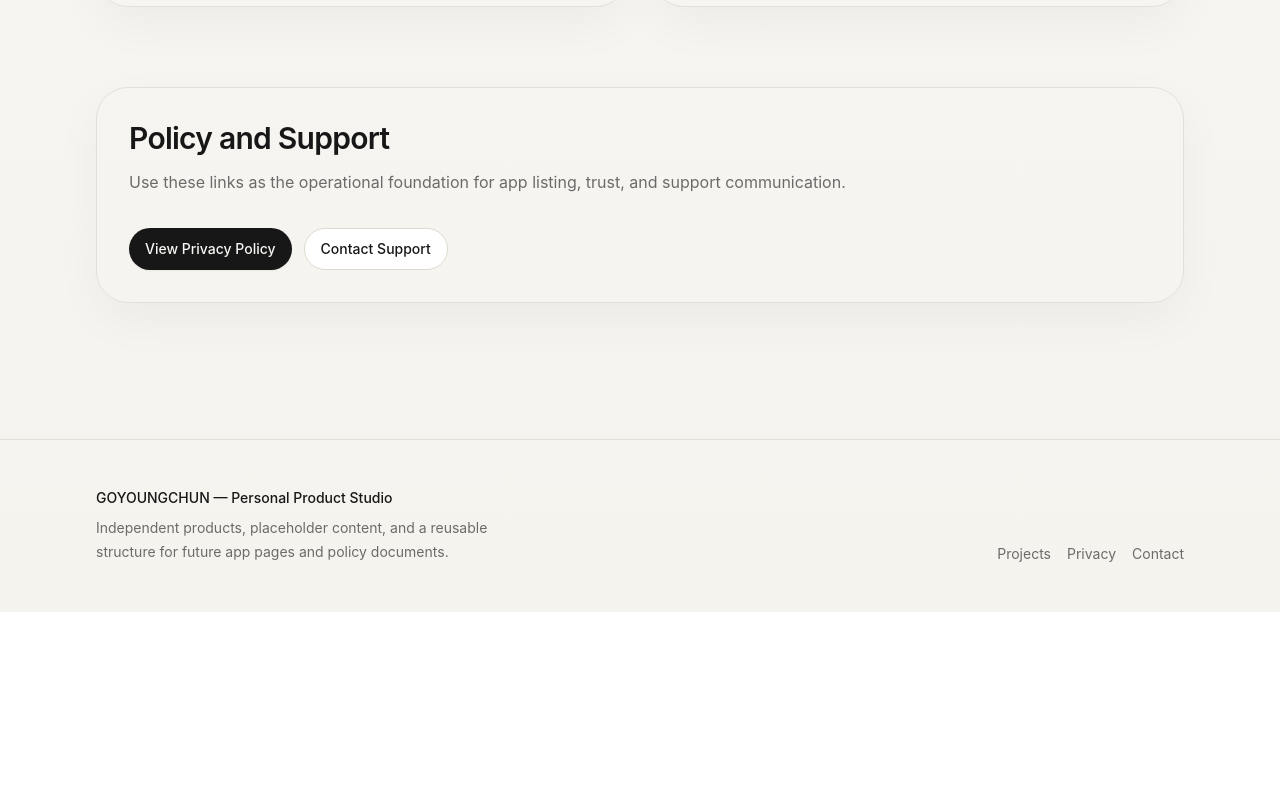
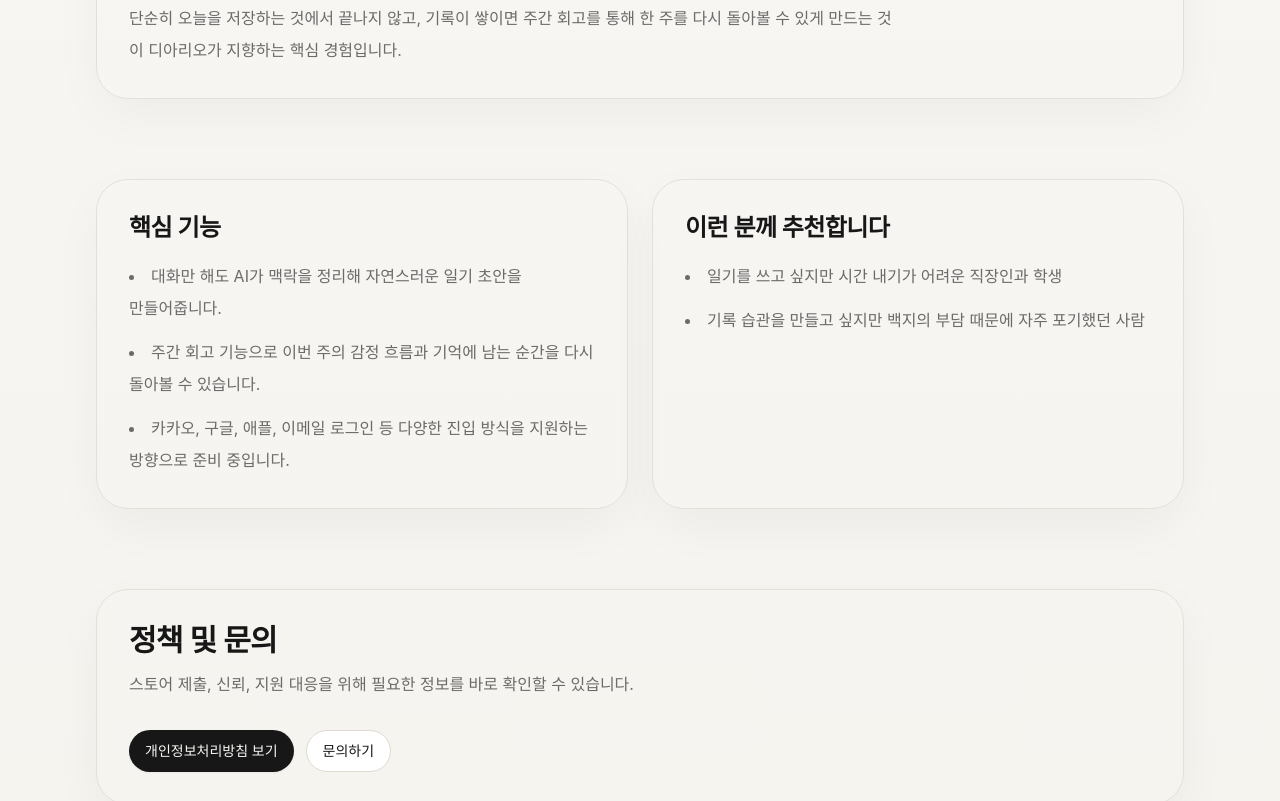
Before and after one commit to goyoungchun/goyoungchun, a Next.js app: page /projects/diario in a window 1280 px wide. Shown: the part 1220-2021 px from the top of the page. Before the commit the page ends 1832 px from the top, so only its background shows below. Built offline with nearby package versions, Linux system fonts and the light colour scheme.

Commit message:
Polish Diario-focused landing and project detail copy

```diff
--- a/app/about/page.tsx
+++ b/app/about/page.tsx
@@ -7,7 +7,7 @@ export default function AboutPage() {
   return (
     <main>
       <PageHero eyebrow="About" title="뭐든 해보며, 아이디어를 현실로 만드는 사람" description="생활 속에서 바로 쓰일 수 있는 앱을 만들고, 기술이 고도화되는 시대에 생기는 공백을 제품으로 메워갑니다." />
-      <section className="pb-8"><Container><SectionHeading title="What this studio is building" description="생활 밀착형 디지털 제품을 만들며, 사용자 경험과 보안, 신뢰를 가장 중요한 기준으로 삼습니다." /><div className="max-w-prose space-y-4 text-base leading-7 text-muted"><p>이 스튜디오는 일상 속에서 떠오르는 아이디어를 실제로 구현하고, 그 결과물이 사람들의 생활 안에서 자연스럽게 쓰이도록 만드는 것을 목표로 합니다.</p><p>기술이 빠르게 발전하는 시대일수록 오히려 채워지지 않은 공백이 생긴다고 생각합니다. 저는 그 공백을 발견하고, 작지만 실제로 쓸 수 있는 제품으로 연결하는 작업에 집중합니다.</p><p>제품을 만들 때는 사용자 경험을 가장 먼저 생각하고, 그 위에 보안과 높은 신뢰도를 단단하게 쌓는 방식을 지향합니다.</p></div></Container></section>
+      <section className="pb-8"><Container><SectionHeading title="What this studio is building" description="생활 밀착형 디지털 제품을 만들며, 사용자 경험과 보안, 신뢰를 가장 중요한 기준으로 삼습니다." /><div className="max-w-prose space-y-4 text-base leading-7 text-muted"><p>이 스튜디오는 일상 속에서 떠오르는 아이디어를 실제 제품으로 구현하고, 그 결과물이 사람들의 생활 안에서 자연스럽게 쓰이도록 만드는 것을 목표로 합니다.</p><p>기술이 빠르게 발전할수록 오히려 불편한 공백도 함께 생긴다고 생각합니다. 저는 그 공백을 발견하고, 작지만 실제로 쓸 수 있는 앱으로 연결하는 작업에 집중합니다.</p><p>지금은 디아리오를 중심으로, 기록을 더 쉽게 시작하게 만들고 쌓인 기록을 다시 돌아보게 만드는 경험을 다듬고 있습니다.</p><p>제품을 만들 때는 사용자 경험을 가장 먼저 생각하고, 그 위에 보안과 높은 신뢰도를 단단하게 쌓는 방식을 지향합니다.</p></div></Container></section>
       <SiteFooter />
     </main>
   )
--- a/app/page.tsx
+++ b/app/page.tsx
@@ -17,10 +17,10 @@ export default function HomePage() {
         eyebrow="Personal Product Studio"
         title={siteConfig.heroTitle}
         description={siteConfig.heroSubtitle}
-        actions={<><ButtonLink href="/projects">View Projects</ButtonLink><ButtonLink href="/contact" variant="secondary">Contact</ButtonLink></>}
+        actions={<><ButtonLink href="/projects/diario">디아리오 보기</ButtonLink><ButtonLink href="/privacy/diario" variant="secondary">개인정보처리방침</ButtonLink></>}
       />
-      <section className="pb-10 md:pb-14"><Container><SectionHeading title="Featured Projects" description="A small set of example products used to shape the studio structure and future expansion model." /><ProjectGrid projects={featuredProjects} /></Container></section>
-      <section className="py-10 md:py-14"><Container><div className="rounded-[2rem] border border-border/80 bg-white/80 p-6 shadow-[0_18px_50px_rgba(15,23,42,0.04)] md:p-8"><SectionHeading title="Studio Overview" description="This site is designed to present independently built apps in a calm, credible, and reusable format." /><div className="grid gap-6 md:grid-cols-2"><LinkCard href="/about" title="About the Studio" description="Learn how the site frames independent digital products with a clean product-first structure." /><LinkCard href="/privacy" title="Privacy Policies" description="Browse product-specific privacy documents that can be linked directly from app listings." /></div></div></Container></section>
+      <section className="pb-10 md:pb-14"><Container><SectionHeading title="현재 집중하고 있는 프로젝트" description="지금은 디아리오를 중심으로, 기록의 허들을 낮추고 회고의 가치를 높이는 경험을 만드는 데 집중하고 있습니다." /><ProjectGrid projects={featuredProjects} /></Container></section>
+      <section className="py-10 md:py-14"><Container><div className="rounded-[2rem] border border-border/80 bg-white/80 p-6 shadow-[0_18px_50px_rgba(15,23,42,0.04)] md:p-8"><SectionHeading title="이 스튜디오가 만드는 것" description="생활 속에서 바로 쓸 수 있고, 실제로 도움이 되는 디지털 제품을 만듭니다." /><div className="grid gap-6 md:grid-cols-2"><LinkCard href="/about" title="만드는 방향" description="사용자 경험, 보안, 신뢰를 중심으로 어떤 제품을 만들고 있는지 소개합니다." /><LinkCard href="/privacy/diario" title="디아리오 정책 보기" description="디아리오 : AI 일기의 개인정보처리방침과 운영 관련 정보를 확인할 수 있습니다." /></div></div></Container></section>
       <SiteFooter />
     </main>
   )
--- a/app/projects/[slug]/page.tsx
+++ b/app/projects/[slug]/page.tsx
@@ -23,9 +23,9 @@ export default async function ProjectDetailPage({ params }: { params: Promise<{
     <main>
       <ProjectHero project={project} />
       <ProjectMeta project={project} />
-      <section className="py-8 md:py-10"><Container className="grid gap-6 lg:grid-cols-2"><div className="rounded-[2rem] border border-border/80 bg-white/88 p-6 shadow-[0_18px_50px_rgba(15,23,42,0.04)] md:p-8"><FeatureList title="Key Features" items={project.features} /></div><div className="rounded-[2rem] border border-border/80 bg-white/88 p-6 shadow-[0_18px_50px_rgba(15,23,42,0.04)] md:p-8"><FeatureList title="Who it's for" items={project.audience} /></div></Container></section>
-      <section className="py-8 md:py-10"><Container><div className="rounded-[2rem] border border-border/80 bg-white/88 p-6 shadow-[0_18px_50px_rgba(15,23,42,0.04)] md:p-8"><SectionHeading title="Policy and Support" description="Use these links as the operational foundation for app listing, trust, and support communication." /><div className="flex flex-wrap gap-3">{policy ? <ButtonLink href={`/privacy/${policy.slug}`}>View Privacy Policy</ButtonLink> : null}<ButtonLink href="/contact" variant="secondary">Contact Support</ButtonLink></div></div></Container></section>
-      {relatedProjects.length > 0 ? <section className="py-8"><Container><SectionHeading title="Related Projects" description="Additional examples within the same studio structure." /><div className="grid gap-6 md:grid-cols-2">{relatedProjects.map((item) => <div key={item.slug} className="rounded-[2rem] border border-border/80 bg-white/88 p-6 shadow-[0_18px_50px_rgba(15,23,42,0.04)]"><h3 className="text-lg font-semibold tracking-tight">{item.name}</h3><p className="mt-3 text-sm leading-6 text-muted">{item.summary}</p><div className="mt-5"><ButtonLink href={`/projects/${item.slug}`} variant="secondary">View Project</ButtonLink></div></div>)}</div></Container></section> : null}
+      <section className="py-8 md:py-10"><Container><div className="rounded-[2rem] border border-border/80 bg-white/88 p-6 shadow-[0_18px_50px_rgba(15,23,42,0.04)] md:p-8"><SectionHeading title="왜 디아리오인가" description="디아리오는 일기를 쓰고 싶지만 쉽게 시작하지 못했던 사람을 위해 만들어졌습니다." /><div className="max-w-3xl space-y-4 text-base leading-8 text-muted"><p>기록은 남기고 싶지만 막상 일기를 쓰려고 하면 시간이 부족하거나, 무엇부터 써야 할지 몰라 멈추게 되는 경우가 많습니다.</p><p>디아리오는 바로 그 지점에서 시작합니다. 긴 글을 요구하기보다 대화로 진입하게 하고, 사용자의 말 속 맥락을 정리해 일기 초안으로 연결해주는 방식으로 기록의 부담을 낮춥니다.</p><p>단순히 오늘을 저장하는 것에서 끝나지 않고, 기록이 쌓이면 주간 회고를 통해 한 주를 다시 돌아볼 수 있게 만드는 것이 디아리오가 지향하는 핵심 경험입니다.</p></div></div></Container></section>
+      <section className="py-8 md:py-10"><Container className="grid gap-6 lg:grid-cols-2"><div className="rounded-[2rem] border border-border/80 bg-white/88 p-6 shadow-[0_18px_50px_rgba(15,23,42,0.04)] md:p-8"><FeatureList title="핵심 기능" items={project.features} /></div><div className="rounded-[2rem] border border-border/80 bg-white/88 p-6 shadow-[0_18px_50px_rgba(15,23,42,0.04)] md:p-8"><FeatureList title="이런 분께 추천합니다" items={project.audience} /></div></Container></section>
+      <section className="py-8 md:py-10"><Container><div className="rounded-[2rem] border border-border/80 bg-white/88 p-6 shadow-[0_18px_50px_rgba(15,23,42,0.04)] md:p-8"><SectionHeading title="정책 및 문의" description="스토어 제출, 신뢰, 지원 대응을 위해 필요한 정보를 바로 확인할 수 있습니다." /><div className="flex flex-wrap gap-3">{policy ? <ButtonLink href={`/privacy/${policy.slug}`}>개인정보처리방침 보기</ButtonLink> : null}<ButtonLink href="/contact" variant="secondary">문의하기</ButtonLink></div></div></Container></section>
       <SiteFooter />
     </main>
   )
--- a/components/projects/feature-list.tsx
+++ b/components/projects/feature-list.tsx
@@ -1,9 +1,9 @@
 export function FeatureList({ title, items }: { title: string; items: string[] }) {
   return (
     <div>
-      <h2 className="text-2xl font-semibold tracking-tight">{title}</h2>
-      <ul className="mt-4 space-y-3 text-base leading-7 text-muted">
-        {items.map((item) => <li key={item} className="list-inside list-disc">{item}</li>)}
+      <h2 className="break-keep text-2xl font-semibold tracking-tight">{title}</h2>
+      <ul className="mt-4 space-y-3 text-base leading-8 text-muted">
+        {items.map((item) => <li key={item} className="break-keep list-inside list-disc">{item}</li>)}
       </ul>
     </div>
   )
--- a/components/shared/link-card.tsx
+++ b/components/shared/link-card.tsx
@@ -3,8 +3,8 @@ import Link from 'next/link'
 export function LinkCard({ href, title, description }: { href: string; title: string; description: string }) {
   return (
     <Link href={href} className="block rounded-[2rem] border border-border/80 bg-white/88 p-6 shadow-[0_18px_50px_rgba(15,23,42,0.04)] transition duration-200 hover:-translate-y-1 hover:shadow-[0_24px_70px_rgba(15,23,42,0.08)]">
-      <h3 className="text-lg font-semibold tracking-tight">{title}</h3>
-      <p className="mt-3 text-sm leading-6 text-muted">{description}</p>
+      <h3 className="break-keep text-lg font-semibold tracking-tight">{title}</h3>
+      <p className="mt-3 break-keep text-sm leading-6 text-muted">{description}</p>
     </Link>
   )
 }
```
